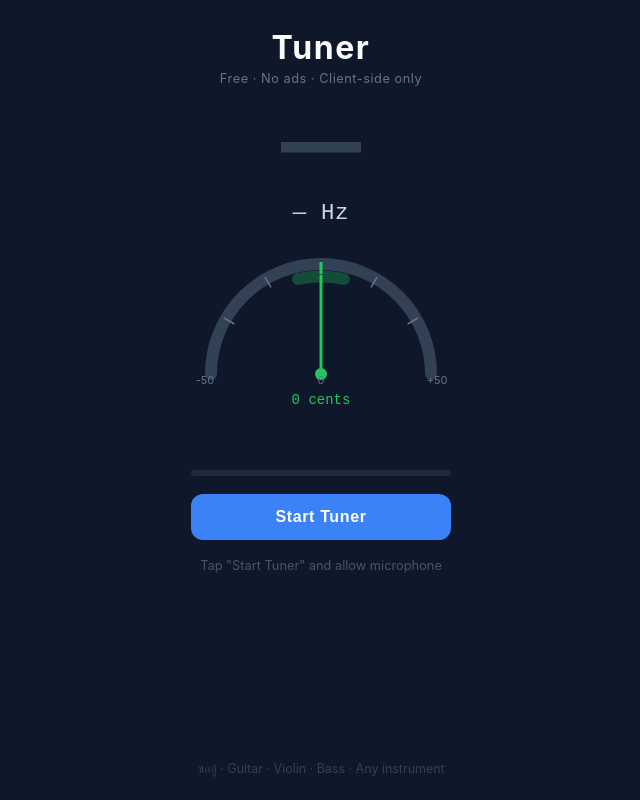
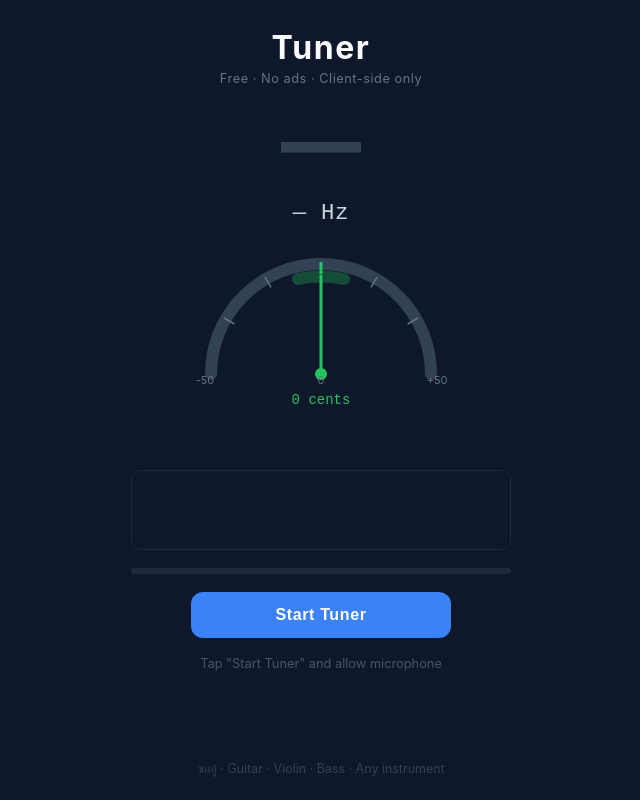
Before and after one commit to kridsadaa/tuner-free, a React (Vite) app: page / in a window 1280 px wide. Shown: the whole page, without its empty margins (319-959 px from the left). Built offline with nearby package versions, Linux system fonts and the light colour scheme.

Commit message:
feat: add waveform display + note lock hysteresis + EMA cents smoothing

```diff
--- a/src/App.tsx
+++ b/src/App.tsx
@@ -1,9 +1,10 @@
 import { useMicrophone } from './useMicrophone';
 import { Needle } from './Needle';
+import { Waveform } from './Waveform';
 import './App.css';
 
 export default function App() {
-  const { note, listening, error, volume, start, stop } = useMicrophone();
+  const { note, listening, error, volume, analyserNode, start, stop } = useMicrophone();
 
   const inTune = note !== null && Math.abs(note.cents) < 5;
 
@@ -42,6 +43,9 @@ export default function App() {
           IN TUNE ✓
         </div>
 
+        {/* Waveform */}
+        <Waveform analyser={analyserNode} />
+
         {/* Volume bar */}
         <div className="vol-bar-wrap">
           <div
--- /dev/null
+++ b/src/Waveform.tsx
@@ -0,0 +1,80 @@
+import { useEffect, useRef } from 'react';
+
+interface WaveformProps {
+  analyser: AnalyserNode | null;
+}
+
+export function Waveform({ analyser }: WaveformProps) {
+  const canvasRef = useRef<HTMLCanvasElement>(null);
+  const rafRef = useRef<number>(0);
+
+  useEffect(() => {
+    const canvas = canvasRef.current;
+    if (!canvas || !analyser) {
+      // clear canvas when stopped
+      const ctx = canvas?.getContext('2d');
+      if (ctx && canvas) {
+        ctx.fillStyle = '#0f172a';
+        ctx.fillRect(0, 0, canvas.width, canvas.height);
+      }
+      return;
+    }
+
+    const ctx = canvas.getContext('2d')!;
+    const buffer = new Float32Array(analyser.fftSize);
+
+    const draw = () => {
+      analyser.getFloatTimeDomainData(buffer);
+
+      const W = canvas.width;
+      const H = canvas.height;
+
+      ctx.fillStyle = '#0f172a';
+      ctx.fillRect(0, 0, W, H);
+
+      // center line
+      ctx.strokeStyle = '#1e293b';
+      ctx.lineWidth = 1;
+      ctx.beginPath();
+      ctx.moveTo(0, H / 2);
+      ctx.lineTo(W, H / 2);
+      ctx.stroke();
+
+      // waveform glow
+      ctx.strokeStyle = '#3b82f6';
+      ctx.lineWidth = 2;
+      ctx.shadowColor = '#3b82f6';
+      ctx.shadowBlur = 10;
+      ctx.beginPath();
+
+      const step = W / buffer.length;
+      for (let i = 0; i < buffer.length; i++) {
+        const x = i * step;
+        const y = H / 2 + buffer[i] * H * 0.45;
+        i === 0 ? ctx.moveTo(x, y) : ctx.lineTo(x, y);
+      }
+      ctx.stroke();
+      ctx.shadowBlur = 0;
+
+      rafRef.current = requestAnimationFrame(draw);
+    };
+
+    rafRef.current = requestAnimationFrame(draw);
+    return () => cancelAnimationFrame(rafRef.current);
+  }, [analyser]);
+
+  return (
+    <canvas
+      ref={canvasRef}
+      width={680}
+      height={100}
+      style={{
+        width: '100%',
+        height: 80,
+        borderRadius: 10,
+        background: '#0f172a',
+        border: '1px solid #1e293b',
+      }}
+    />
+  );
+}
--- a/src/useMicrophone.ts
+++ b/src/useMicrophone.ts
@@ -2,7 +2,9 @@ import { useEffect, useRef, useState, useCallback } from 'react';
 import { detectPitch, frequencyToNote, type NoteInfo } from './pitchDetector';
 
 const FFT_SIZE = 4096;
-const SMOOTH_SIZE = 7; // median over last N pitches
+const MEDIAN_SIZE = 9;   // median window
+const LOCK_FRAMES = 4;   // frames of same note before switching
+const EMA_ALPHA = 0.25;  // cents smoothing (lower = smoother needle)
 
 function median(arr: number[]): number {
   const sorted = [...arr].sort((a, b) => a - b);
@@ -14,13 +16,18 @@ export function useMicrophone() {
   const [listening, setListening] = useState(false);
   const [error, setError] = useState<string | null>(null);
   const [volume, setVolume] = useState(0);
+  const [analyserNode, setAnalyserNode] = useState<AnalyserNode | null>(null);
 
   const audioCtxRef = useRef<AudioContext | null>(null);
-  const analyserRef = useRef<AnalyserNode | null>(null);
   const streamRef = useRef<MediaStream | null>(null);
   const rafRef = useRef<number>(0);
   const bufferRef = useRef<Float32Array<ArrayBuffer>>(new Float32Array(FFT_SIZE));
+
+  // stability state
   const pitchHistoryRef = useRef<number[]>([]);
+  const smoothCentsRef = useRef<number>(0);
+  const currentNoteKeyRef = useRef<string>('');          // "C4", "D#3" etc
+  const pendingRef = useRef<{ key: string; count: number } | null>(null);
 
   const stop = useCallback(() => {
     cancelAnimationFrame(rafRef.current);
@@ -29,6 +36,10 @@ export function useMicrophone() {
     audioCtxRef.current = null;
     streamRef.current = null;
     pitchHistoryRef.current = [];
+    smoothCentsRef.current = 0;
+    currentNoteKeyRef.current = '';
+    pendingRef.current = null;
+    setAnalyserNode(null);
     setListening(false);
     setNote(null);
     setVolume(0);
@@ -47,11 +58,10 @@ export function useMicrophone() {
 
       const analyser = ctx.createAnalyser();
       analyser.fftSize = FFT_SIZE;
-      analyserRef.current = analyser;
+      analyser.smoothingTimeConstant = 0.5;
 
-      const source = ctx.createMediaStreamSource(stream);
-      source.connect(analyser);
-
+      ctx.createMediaStreamSource(stream).connect(analyser);
+      setAnalyserNode(analyser);
       setListening(true);
 
       const tick = () => {
@@ -63,18 +73,43 @@ export function useMicrophone() {
         const vol = Math.sqrt(rms / bufferRef.current.length);
         setVolume(vol);
 
-        if (vol > 0.01) {
+        if (vol > 0.012) {
           const freq = detectPitch(bufferRef.current, ctx.sampleRate);
           if (freq !== null) {
-            const history = pitchHistoryRef.current;
-            history.push(freq);
-            if (history.length > SMOOTH_SIZE) history.shift();
-            const smoothed = median(history);
-            setNote(frequencyToNote(smoothed));
+            // median smoothing on frequency
+            const hist = pitchHistoryRef.current;
+            hist.push(freq);
+            if (hist.length > MEDIAN_SIZE) hist.shift();
+            const smoothHz = median(hist);
+            const detected = frequencyToNote(smoothHz);
+            const key = `${detected.note}${detected.octave}`;
+
+            if (key === currentNoteKeyRef.current) {
+              // same note — smooth the cents with EMA
+              smoothCentsRef.current =
+                EMA_ALPHA * detected.cents + (1 - EMA_ALPHA) * smoothCentsRef.current;
+              setNote({ ...detected, cents: smoothCentsRef.current });
+              pendingRef.current = null;
+            } else {
+              // different note — require LOCK_FRAMES consecutive detections
+              if (pendingRef.current?.key === key) {
+                pendingRef.current.count++;
+                if (pendingRef.current.count >= LOCK_FRAMES) {
+                  smoothCentsRef.current = detected.cents;
+                  currentNoteKeyRef.current = key;
+                  setNote({ ...detected, cents: smoothCentsRef.current });
+                  pendingRef.current = null;
+                }
+              } else {
+                pendingRef.current = { key, count: 1 };
+              }
+            }
           }
         } else {
-          // silence — clear history so needle resets fast on next note
+          // silence — reset
           pitchHistoryRef.current = [];
+          pendingRef.current = null;
+          currentNoteKeyRef.current = '';
         }
 
         rafRef.current = requestAnimationFrame(tick);
@@ -88,5 +123,5 @@ export function useMicrophone() {
 
   useEffect(() => () => stop(), [stop]);
 
-  return { note, listening, error, volume, start, stop };
+  return { note, listening, error, volume, analyserNode, start, stop };
 }
```
Also changed, not shown: .claude/settings.local.json (added).
